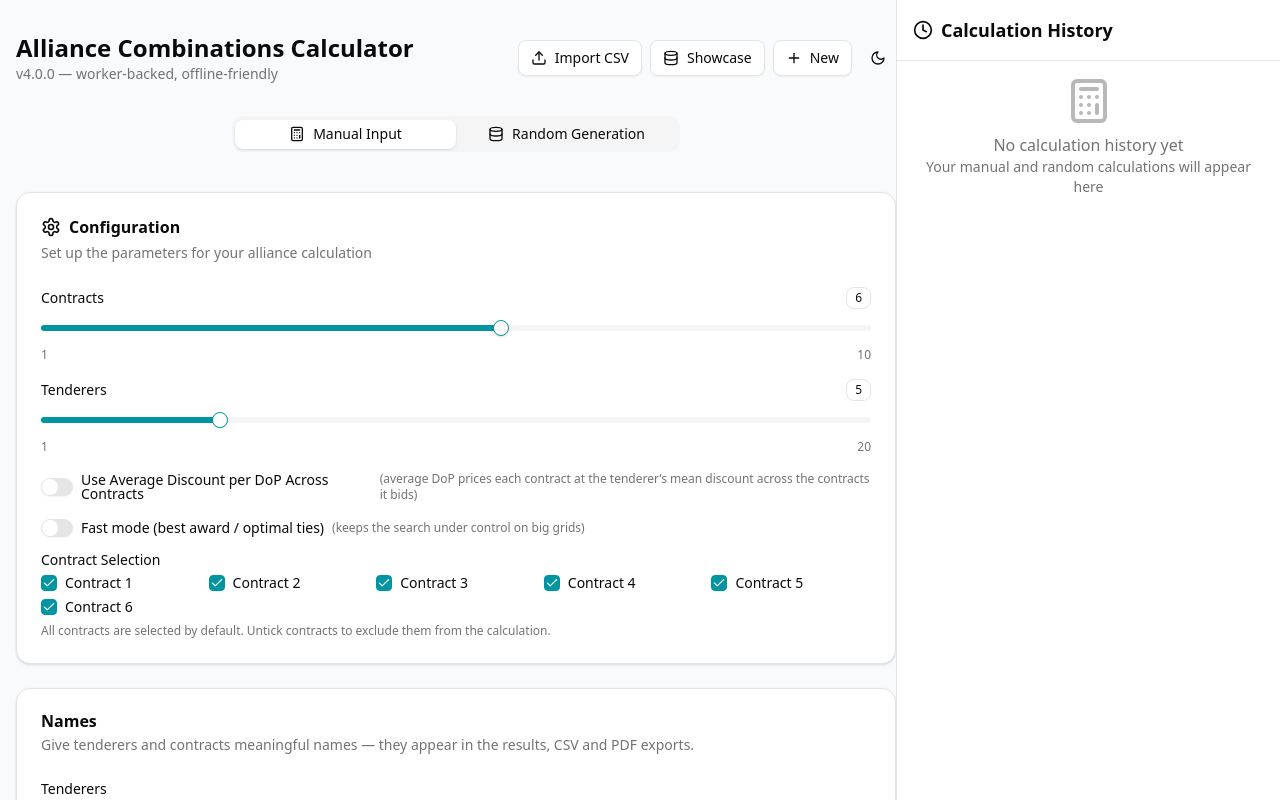
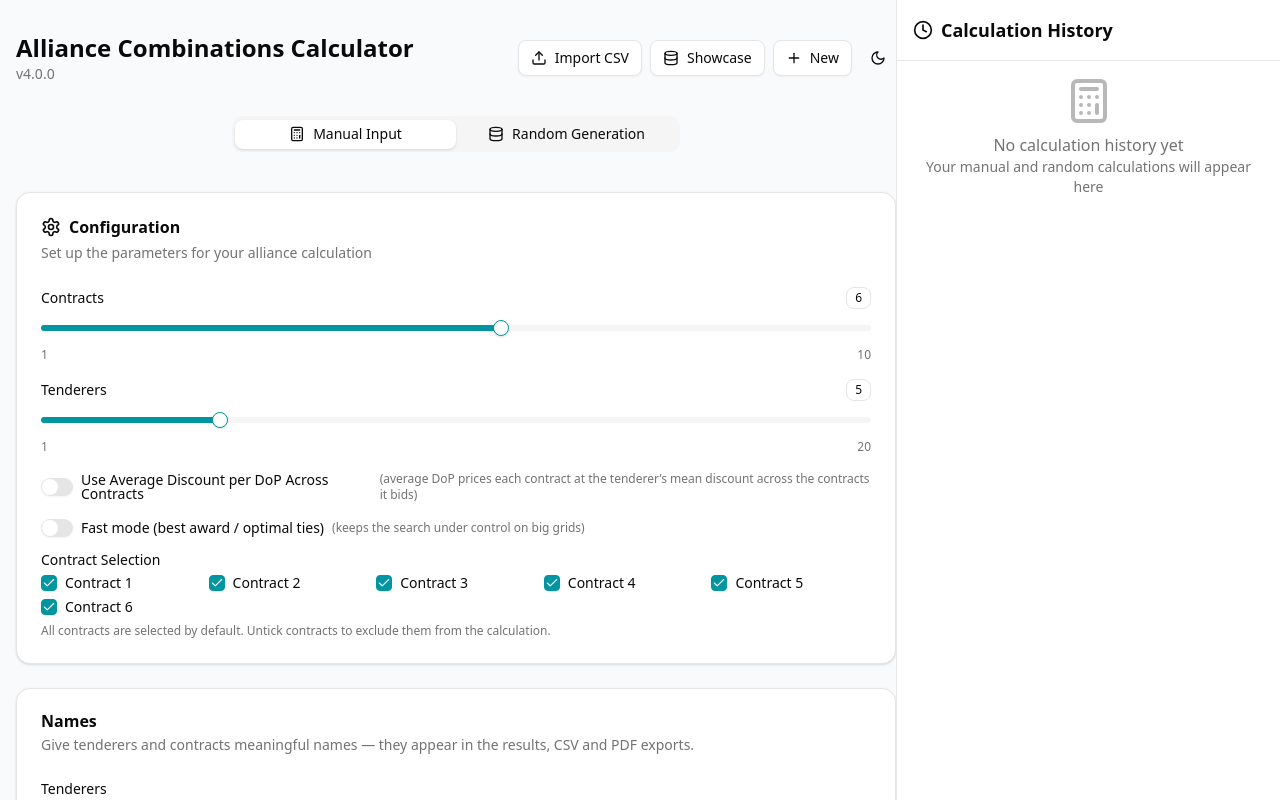
Before and after one commit to jeffreyip119477/alliance-next, a Next.js app: page / in a window 1280 px wide. Shown: the top 800 px of the page. Built offline with nearby package versions, Linux system fonts and the light colour scheme.

Commit message:
minor update on header

```diff
--- a/src/components/alliance-combinations.tsx
+++ b/src/components/alliance-combinations.tsx
@@ -267,7 +267,7 @@ export default function AllianceCombinationsCalculator() {
           <div>
             <h1 className="text-2xl font-bold">Alliance Combinations Calculator</h1>
             <p className="text-sm text-muted-foreground">
-              v4.0.0 — worker-backed, offline-friendly
+              v4.0.0
             </p>
           </div>
           <div className="flex items-center gap-2">
```
